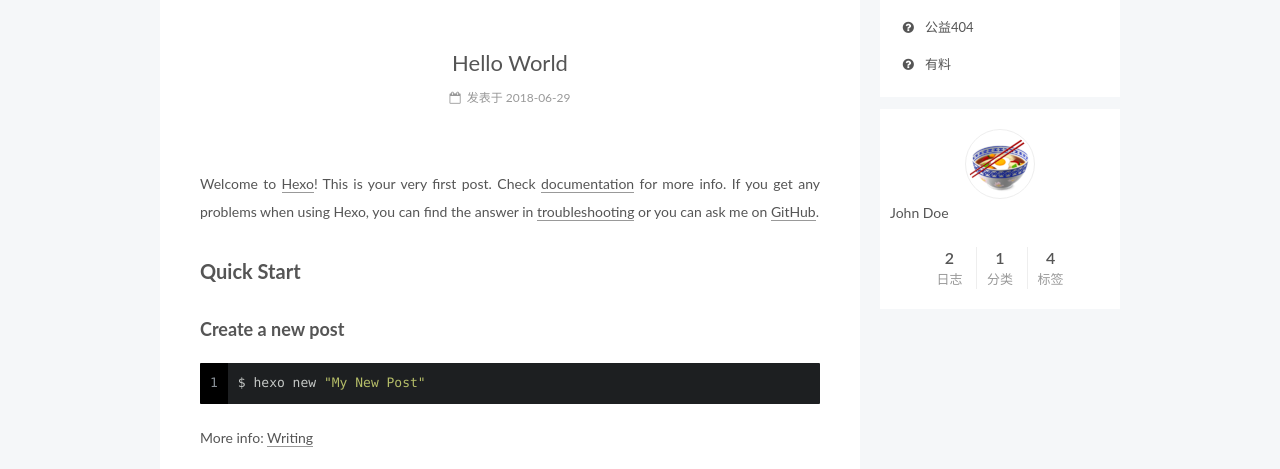
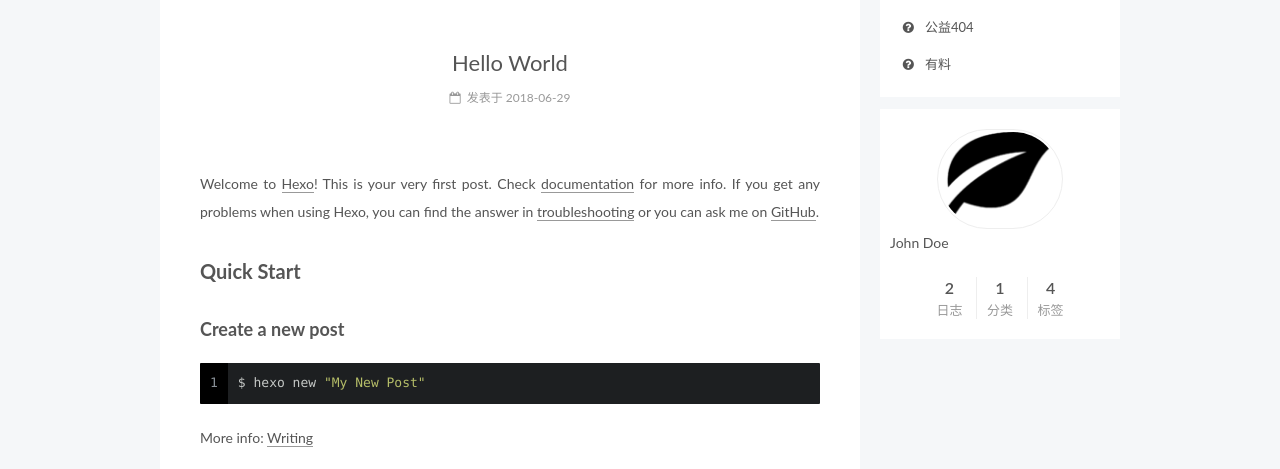
Before and after one commit to SYRF/syrf.github.io, a plain HTML site: page index.html in a window 1280 px wide. Shown: the part 322-791 px from the top of the page. Drawn offline with Linux system fonts and the light colour scheme; some packages are replaced by stand-ins of ours; a script that the page names is missing.

Commit message:
Site updated: 2018-07-03 13:49:05

```diff
--- a/css/main.css
+++ b/css/main.css
@@ -1915,7 +1915,7 @@ img:hover {
   width: 4px;
   height: 4px;
   border-radius: 50%;
-  background: #f92bdb;
+  background: #932071;
 }
 .links-of-blogroll {
   font-size: 13px;
--- a/index.html
+++ b/index.html
@@ -308,7 +308,7 @@
     <span hidden itemprop="author" itemscope itemtype="http://schema.org/Person">
       <meta itemprop="name" content="John Doe">
       <meta itemprop="description" content="">
-      <meta itemprop="image" content="/images/blog-logo.png">
+      <meta itemprop="image" content="/images/blog_logo.png">
     </span>
 
     <span hidden itemprop="publisher" itemscope itemtype="http://schema.org/Organization">
@@ -450,7 +450,7 @@
     <span hidden itemprop="author" itemscope itemtype="http://schema.org/Person">
       <meta itemprop="name" content="John Doe">
       <meta itemprop="description" content="">
-      <meta itemprop="image" content="/images/blog-logo.png">
+      <meta itemprop="image" content="/images/blog_logo.png">
     </span>
 
     <span hidden itemprop="publisher" itemscope itemtype="http://schema.org/Organization">
@@ -596,7 +596,7 @@
           <div class="site-author motion-element" itemprop="author" itemscope itemtype="http://schema.org/Person">
 
               <img class="site-author-image" itemprop="image"
-                src="/images/blog-logo.png"
+                src="/images/blog_logo.png"
                 alt="John Doe" />
 
               <p class="site-author-name" itemprop="name">John Doe</p>
```
Also changed, not shown: 2018/06/29/hello-world/index.html (+2 -2 lines), 2018/06/30/Hello-world-0/index.html (+2 -2 lines), about/index.html (+1 -1 lines), archives/2018/06/index.html (+1 -1 lines), archives/2018/index.html (+1 -1 lines), archives/index.html (+1 -1 lines), categories/搭建博客/index.html (+1 -1 lines), tags/github/index.html (+1 -1 lines), tags/hexo/index.html (+1 -1 lines), tags/index.html (+1 -1 lines), tags/npm/index.html (+1 -1 lines), tags/基础/index.html (+1 -1 lines), images/blog_logo.png (added).
